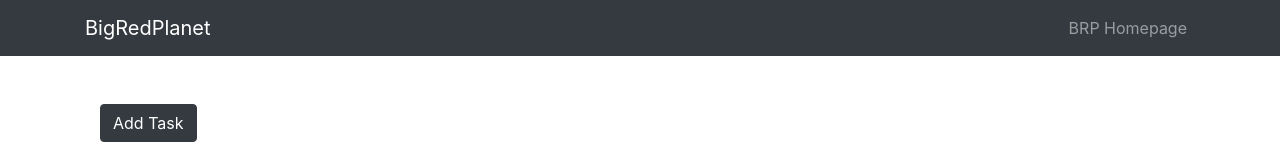
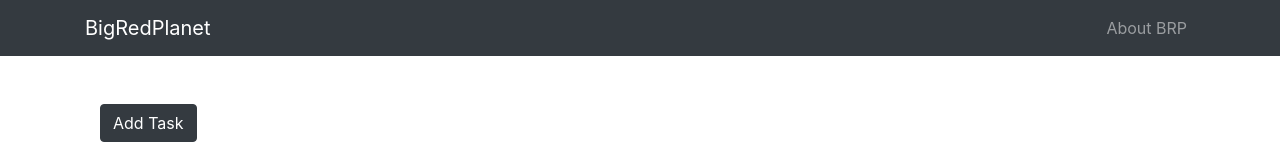
Before and after one commit to tylerehc/opensaurus, a React (Create React App) app in the folder client/: page / in a window 1280 px wide. Shown: the top 160 px of the page. Built offline with nearby package versions, Linux system fonts and the light colour scheme; no server answers.

Commit message:
update navbar link to about

```diff
--- a/client/src/components/AppNavbar.js
+++ b/client/src/components/AppNavbar.js
@@ -31,8 +31,8 @@ class AppNavbar extends Component{
               <Collapse isOpen={this.state.isOpen} navbar>
                 <Nav className="ml-auto" navbar>
                   <NavItem>
-                    <NavLink target="_blank" href="http://www.bigredplanet.org">
-                      BRP Homepage
+                    <NavLink target="_blank" href="http://www.bigredplanet.org/about">
+                      About BRP
                     </NavLink>
                   </NavItem>
                 </Nav>
```
